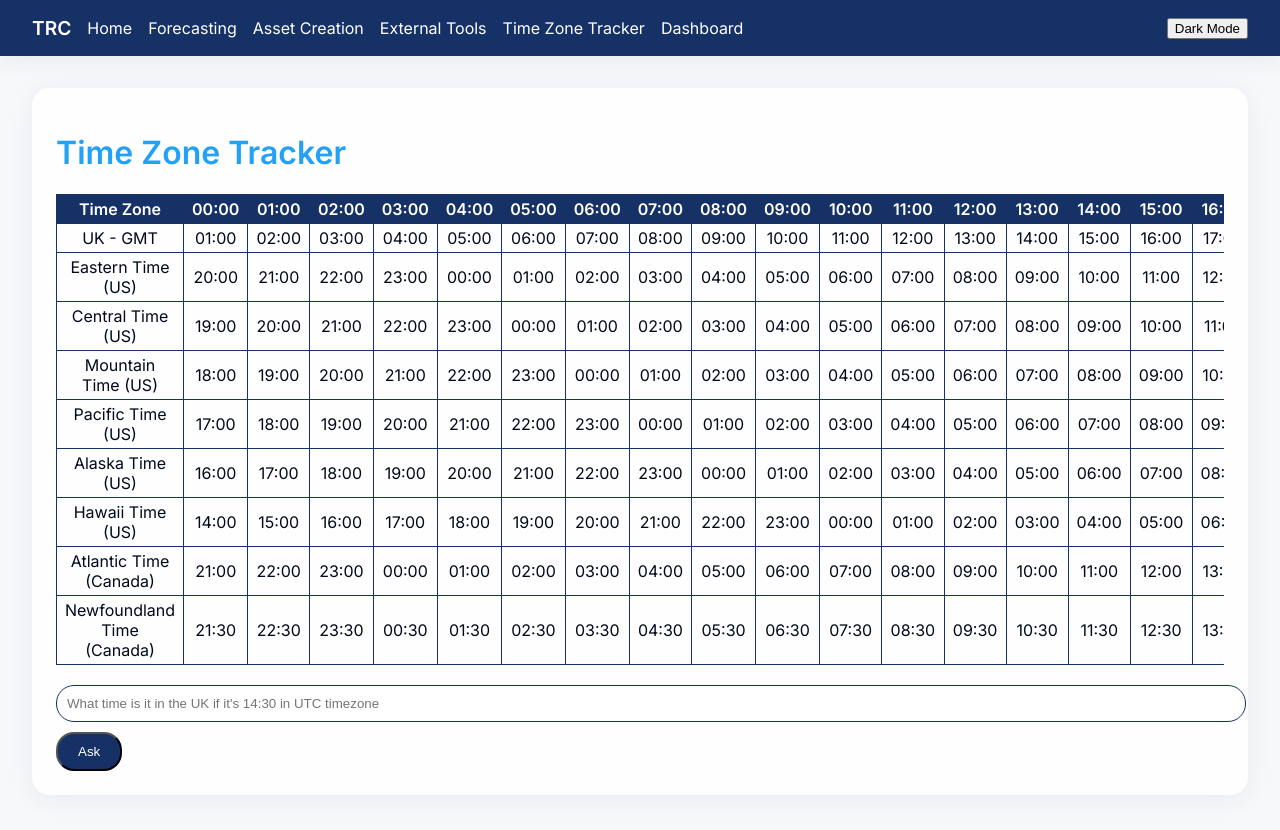
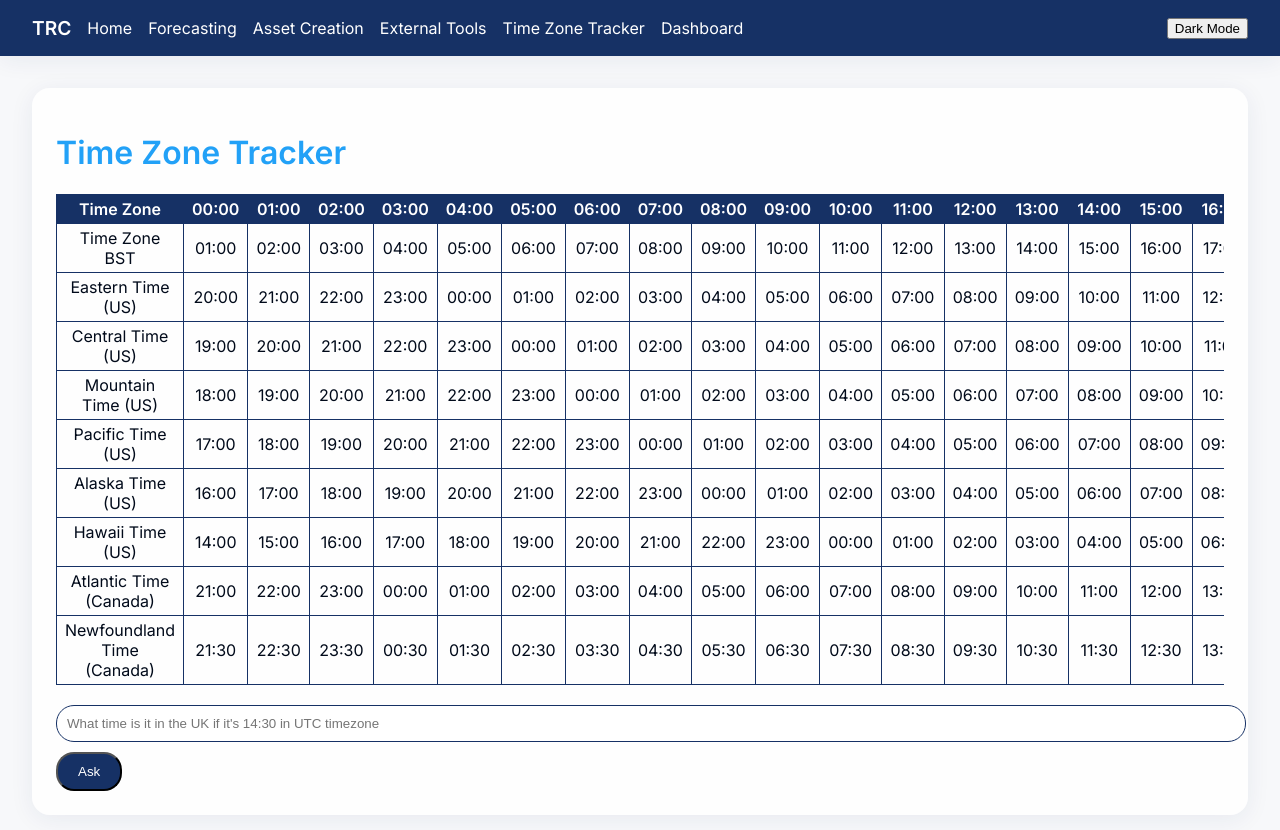
Before and after one commit to TomSumner28/merchant-data, a Next.js app: page /time-zone-tracker in a window 1280 px wide. Shown: the top 830 px of the page. Built offline with nearby package versions, Linux system fonts and the light colour scheme.

Commit message:
Update BST header on timezone page

```diff
--- a/pages/time-zone-tracker.js
+++ b/pages/time-zone-tracker.js
@@ -1,7 +1,7 @@
 import { useEffect, useState } from 'react'
 
 const zones = [
-  { label: 'UK - GMT', timeZone: 'Europe/London' },
+  { label: 'Time Zone BST', timeZone: 'Europe/London' },
   { label: 'Eastern Time (US)', timeZone: 'America/New_York' },
   { label: 'Central Time (US)', timeZone: 'America/Chicago' },
   { label: 'Mountain Time (US)', timeZone: 'America/Denver' },
```
